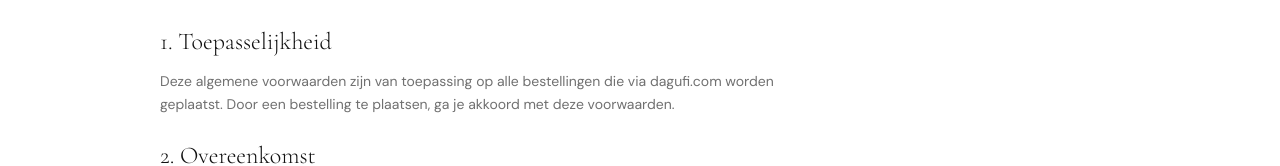
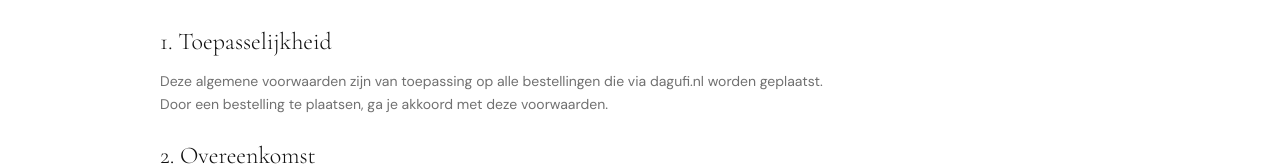
Before and after one commit to stompinent-stack/dagufi, a Next.js app: page /terms-conditions in a window 1280 px wide. Shown: the part 355-521 px from the top of the page. Built offline with nearby package versions, Linux system fonts and the light colour scheme; no server answers.

Commit message:
Update domain from dagufi.com to dagufi.nl

```diff
--- a/src/app/terms-conditions/page.tsx
+++ b/src/app/terms-conditions/page.tsx
@@ -9,7 +9,7 @@ export default function TermsPage() {
       <PolicySection title="1. Toepasselijkheid">
         <p>
           Deze algemene voorwaarden zijn van toepassing op alle bestellingen die via
-          dagufi.com worden geplaatst. Door een bestelling te plaatsen, ga je akkoord
+          dagufi.nl worden geplaatst. Door een bestelling te plaatsen, ga je akkoord
           met deze voorwaarden.
         </p>
       </PolicySection>
```
